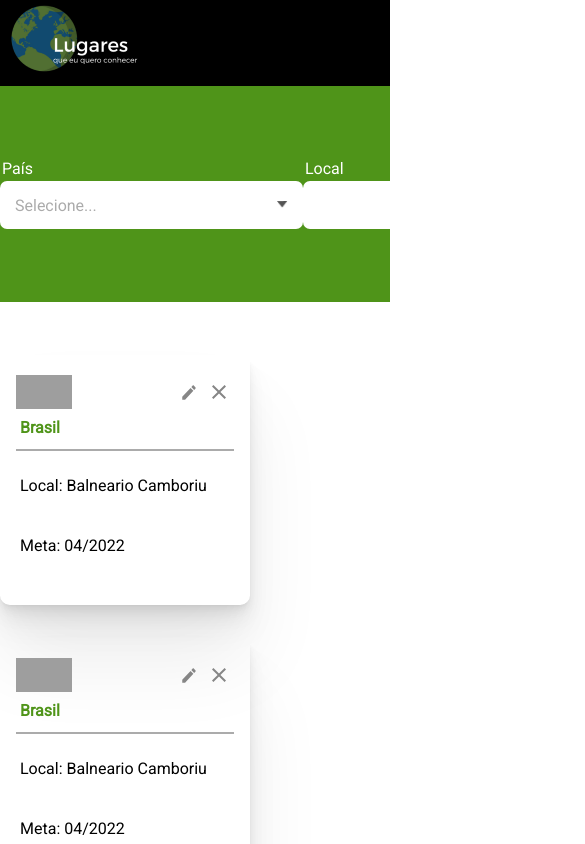
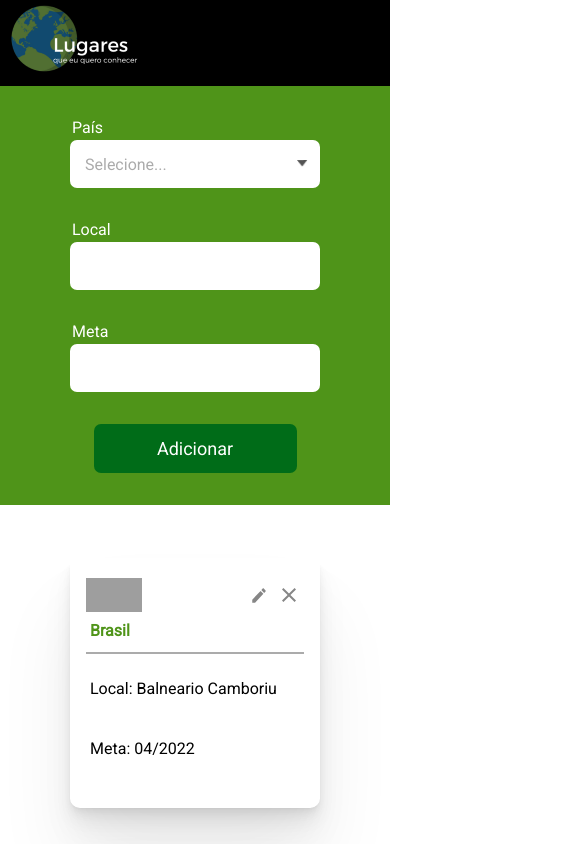
Before and after one commit to ClubPetro/frontend-challenge, a React (Create React App) app in the folder frontend/: page / in a window 390 px wide. Shown: the top 844 px of the page, 585 px wide, since content can reach past the window. Built offline with nearby package versions, Linux system fonts and the light colour scheme; grey boxes are pictures that could not be loaded.

Commit message:
layout is responsive to all devices

```diff
--- a/frontend/src/components/selectInput/index.tsx
+++ b/frontend/src/components/selectInput/index.tsx
@@ -17,7 +17,9 @@ const SelectInput = ({
             <select onChange={props.onChange} value={props.value}>
                 <option value="">Selecione...</option>
                 {options.map(item => (
-                    <option value={item}>{item}</option>
+                    <option value={item} key={item}>
+                        {item}
+                    </option>
                 ))}
             </select>
         </Select>
--- a/frontend/src/components/selectInput/styles.ts
+++ b/frontend/src/components/selectInput/styles.ts
@@ -29,6 +29,10 @@ const Select = styled.div`
         background-repeat: no-repeat;
         background-size: 11.12px 7.29px;
         background-position: 95% center;
+
+        @media (max-width: 1024px) {
+            width: 250px;
+        }
     }
 `;
 
--- a/frontend/src/components/textInput/styles.ts
+++ b/frontend/src/components/textInput/styles.ts
@@ -22,6 +22,10 @@ const TextInputWrapper = styled.div<{ inputSize: string }>`
         font-size: 16px;
         line-height: 19px;
         color: ${Colors.grayColors.gray1};
+
+        @media (max-width: 1024px) {
+            width: 250px;
+        }
     }
 `;
 
--- a/frontend/src/pages/home/styles.ts
+++ b/frontend/src/pages/home/styles.ts
@@ -16,6 +16,16 @@ export const InputSection = styled.section`
         margin: 0 auto;
         justify-content: space-between;
         align-items: flex-end;
+
+        @media (max-width: 1024px) {
+            flex-direction: column;
+            padding: 32px 0;
+            align-items: center;
+
+            & > div {
+                margin-bottom: 32px;
+            }
+        }
     }
 `;
 
@@ -36,4 +46,21 @@ export const ScheduleSection = styled.section`
         margin-right: 30px;
         margin-top: 33px;
     }
+
+    @media (max-width: 540px) {
+        flex-direction: column;
+        align-items: center;
+
+        & > div {
+            margin-right: 0px;
+        }
+    }
+
+    @media (min-width: 540px) and (max-width: 768px) {
+        width: 560px;
+    }
+
+    @media (min-width: 768px) and (max-width: 1025px) {
+        width: 840px;
+    }
 `;
```
